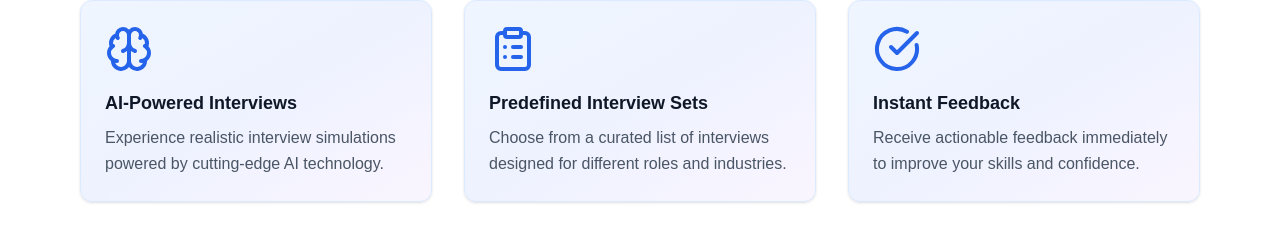
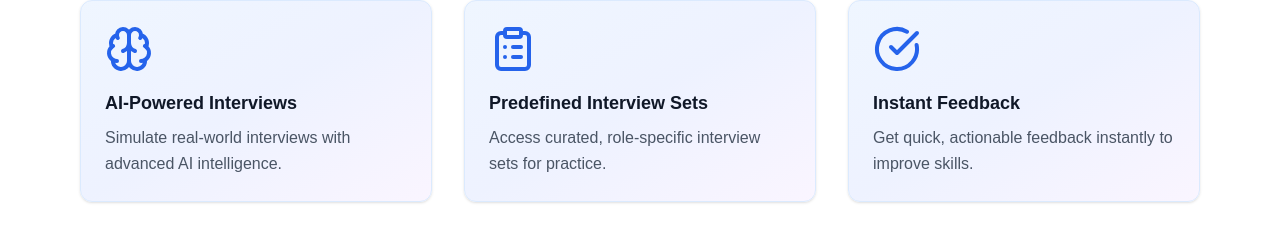
Before and after one commit to LinuxHari/intHunt, a Next.js app: page / in a window 1280 px wide. Shown: the part 641-868 px from the top of the page. Built offline with nearby package versions, Linux system fonts and the light colour scheme; no server answers; a web font is replaced by a local one.

Commit message:
fix: multiple ui fixes

```diff
--- a/components/home/Banner.tsx
+++ b/components/home/Banner.tsx
@@ -5,7 +5,7 @@ import { ChevronRight } from "lucide-react";
 
 const Banner = () => {
   return (
-    <div className="rounded-xl bg-gradient-to-br from-blue-50 via-indigo-50 to-purple-50 dark:from-blue-950/20 dark:via-indigo-950/20 dark:to-purple-950/20 border border-blue-100 dark:border-blue-900/20 mb-8 shadow-sm hover:scale-105 duration-300">
+    <div className="rounded-xl bg-gradient-to-br from-blue-50 via-indigo-50 to-purple-50 dark:from-blue-950/20 dark:via-indigo-950/20 dark:to-purple-950/20 border border-blue-100 dark:border-blue-900/20 mb-8 shadow-sm duration-300 hover:shadow-lg">
       <div className="flex flex-wrap justify-center md:justify-start items-center gap-8">
         <div className="flex-shrink-0">
           <div className="relative mt-10 md:mt-0 h-72 w-72 lg:w-60 lg:h-60 md:rounded-l-xl overflow-hidden">
--- a/components/layouts/MobileNavigation.tsx
+++ b/components/layouts/MobileNavigation.tsx
@@ -33,6 +33,8 @@ const MobileNavigation = ({ user }: MobileNavigationProps) => {
 
   return (
     <div className="flex items-center gap-4">
+      {user ? (
+        <>
           <Sheet>
             <SheetTrigger asChild>
               <Button
@@ -60,7 +62,6 @@ const MobileNavigation = ({ user }: MobileNavigationProps) => {
             </SheetContent>
           </Sheet>
 
-      {user ? (
           <DropdownMenu>
             <DropdownMenuTrigger asChild>
               <Button
@@ -117,6 +118,7 @@ const MobileNavigation = ({ user }: MobileNavigationProps) => {
               </DropdownMenuItem>
             </DropdownMenuContent>
           </DropdownMenu>
+        </>
       ) : (
         <Link href="/sign-in">
           <Button>Log In</Button>
--- a/constants/index.ts
+++ b/constants/index.ts
@@ -151,18 +151,16 @@ export const features = [
     icon: Brain,
     title: "AI-Powered Interviews",
     description:
-      "Experience realistic interview simulations powered by cutting-edge AI technology.",
+      "Simulate real-world interviews with advanced AI intelligence.",
   },
   {
     icon: ClipboardList,
     title: "Predefined Interview Sets",
-    description:
-      "Choose from a curated list of interviews designed for different roles and industries.",
+    description: "Access curated, role-specific interview sets for practice.",
   },
   {
     icon: CheckCircle,
     title: "Instant Feedback",
-    description:
-      "Receive actionable feedback immediately to improve your skills and confidence.",
+    description: "Get quick, actionable feedback instantly to improve skills.",
   },
 ];
```
Lines whose indentation alone changed are shown as unchanged.
